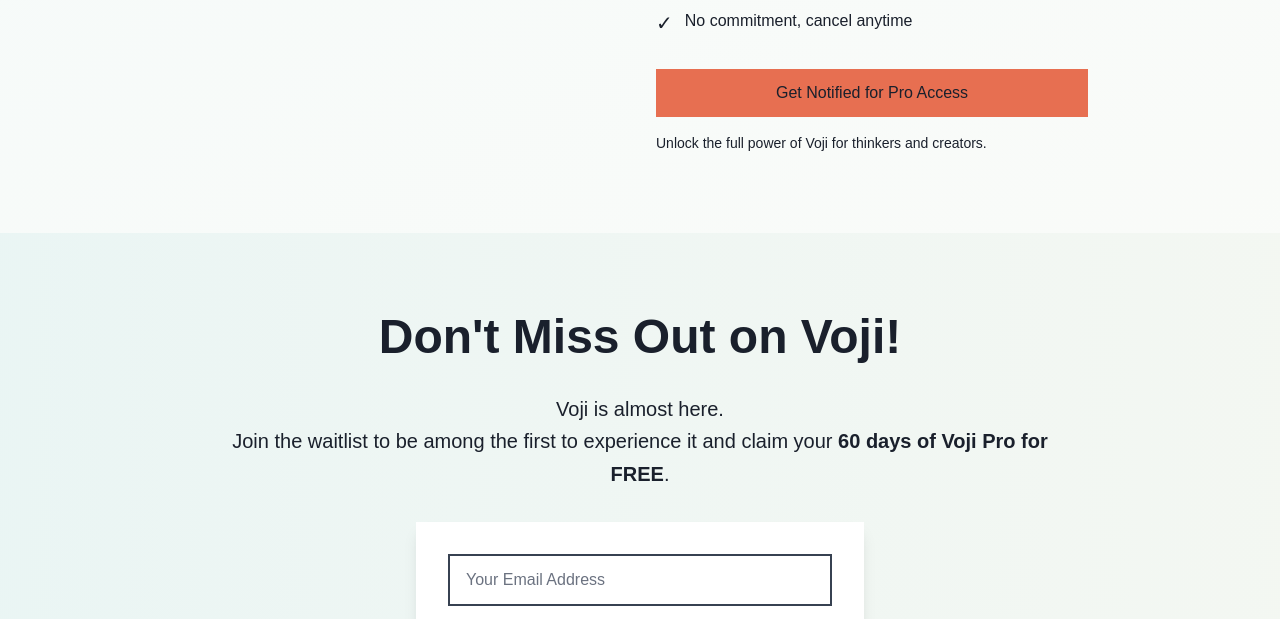
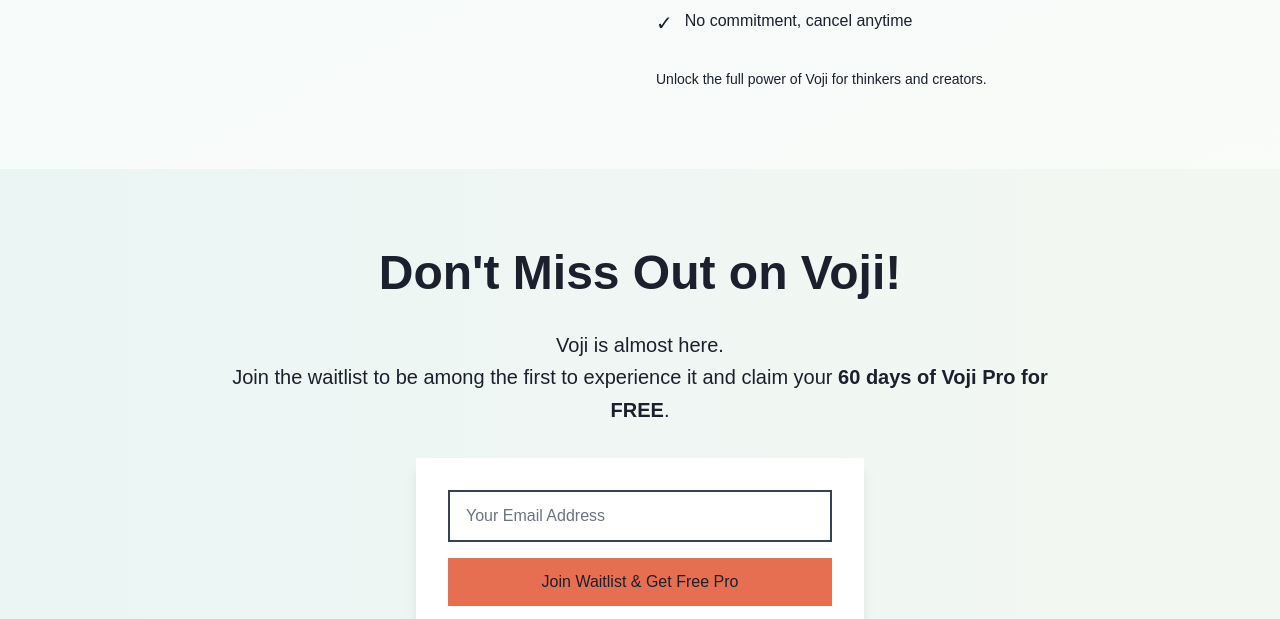
Before and after one commit to rokabytedev/vojiapp, a website: page index.html in a window 1280 px wide. Shown: the part 4431-5050 px from the top of the page. Drawn offline with Linux system fonts and the light colour scheme; a web font is replaced by a local one.

```diff
--- a/index.html
+++ b/index.html
@@ -415,10 +415,6 @@
                             <span>No commitment, cancel anytime</span>
                         </li>
                     </ul>
-                    <button onclick="scrollToWaitlist()"
-                        class="w-full bg-voji-red text-white px-6 py-3 font-medium hover:bg-opacity-90 transition-colors mb-4">
-                        Get Notified for Pro Access
-                    </button>
                     <p class="text-sm text-gray-700 dark:text-gray-300">
                         Unlock the full power of Voji for thinkers and creators.
                     </p>
```
